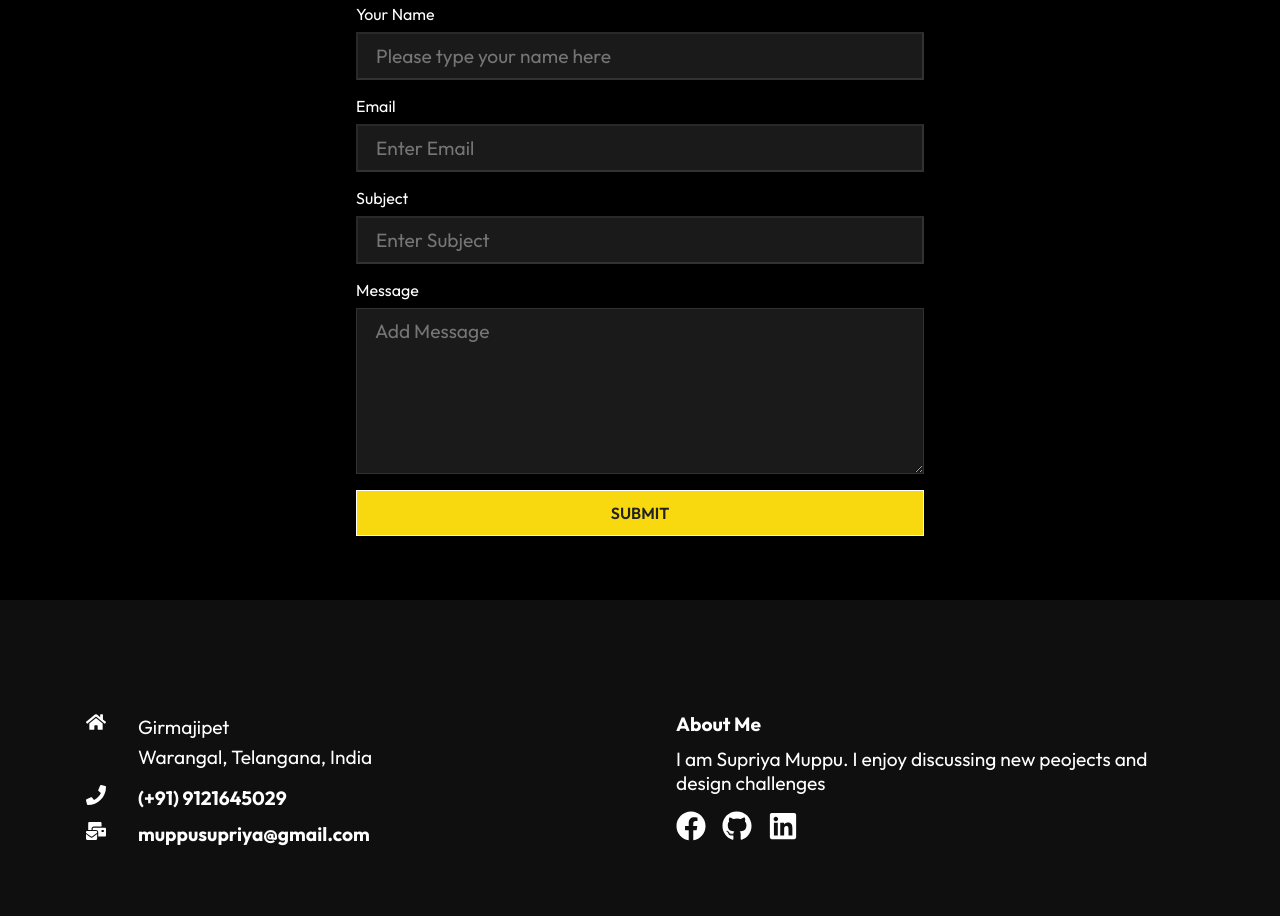
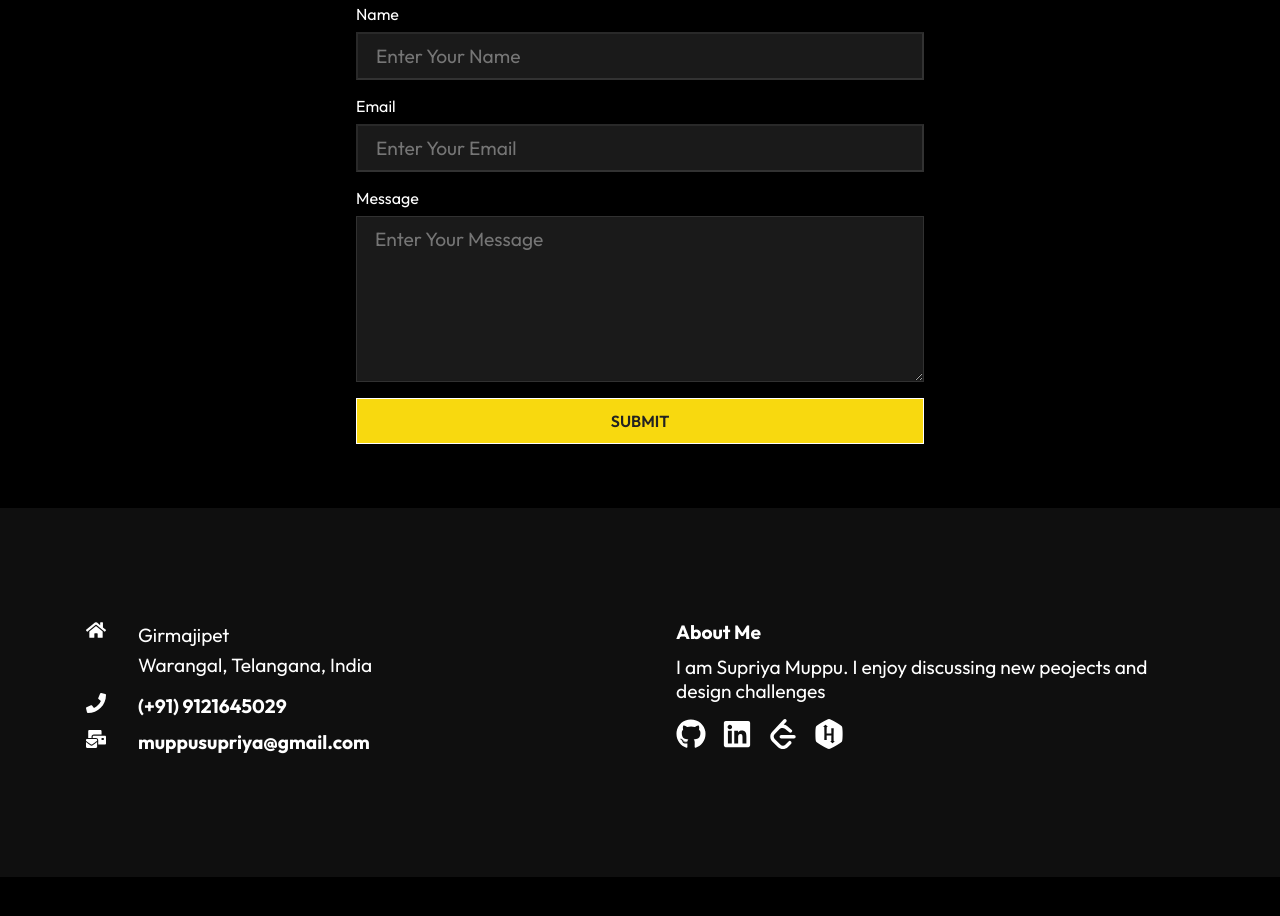
Before and after one commit to Supriya-48/portfolio, a React (Create React App) app: page /contact in a window 1280 px wide. Shown: the part 540-1456 px from the top of the page. After the commit the page ends 1417 px from the top, so only its background shows below. Built offline with nearby package versions, Linux system fonts and the light colour scheme; the HTML template or start-up script is replaced by a standard one.

Commit message:
Added email section

```diff
--- a/package.json
+++ b/package.json
@@ -3,6 +3,7 @@
   "version": "0.1.0",
   "private": true,
   "dependencies": {
+    "@emailjs/browser": "^3.10.0",
     "@testing-library/jest-dom": "^5.16.5",
     "@testing-library/react": "^13.4.0",
     "@testing-library/user-event": "^13.5.0",
--- a/src/components/Footer.js
+++ b/src/components/Footer.js
@@ -1,6 +1,7 @@
 import "./FooterStyles.css";
 import React from "react";
-import { FaFacebook, FaGithub, FaHome, FaLinkedin, FaMailBulk, FaPhone, FaTwitch, FaTwitter } from "react-icons/fa";
+import {FaGithub, FaHackerrank, FaHome, FaLinkedin, FaMailBulk, FaPhone,} from "react-icons/fa";
+import {SiLeetcode} from "react-icons/si";
 
 const Footer = () => {
   return (
@@ -42,15 +43,21 @@ const Footer = () => {
                 I enjoy discussing new peojects and design challenges
             </p>
             <div className="social">
-            <FaFacebook
-                size={30}
-                style={{ color: "#fff", marginRight: "1rem" }}
-              />
               <a href="https://github.com/Supriya-48"><FaGithub
                 size={30}
                 style={{ color: "#fff", marginRight: "1rem" }}
               /></a>
               <a href="https://www.linkedin.com/in/supriya-muppu/"><FaLinkedin
+                size={30}
+                style={{ color: "#fff", marginRight: "1rem" }}
+              /></a>
+              <a href="https://leetcode.com/Supriya_muppu/">
+              <SiLeetcode
+                size={30}
+                style={{ color: "#fff", marginRight: "1rem" }}
+              />
+              </a>
+              <a href="https://www.hackerrank.com/muppusupriya"><FaHackerrank
                 size={30}
                 style={{ color: "#fff", marginRight: "1rem" }}
               /></a>
--- a/src/components/Form.js
+++ b/src/components/Form.js
@@ -1,22 +1,29 @@
-import "./FormStyles.css"
-import React from 'react'
+import './FormStyles.css';
+import emailjs from '@emailjs/browser';
+import React,{useState} from 'react'
+const Form = () => {
+    const [ack,setAck]=useState("");
+    const handleSubmit = (e) =>{
+      setAck("Email Sent!")
+      e.preventDefault();
+      emailjs.sendForm('service_y6hbv8f','template_9dc3zns',e.target,'PGhv1a4ag0u0GueAX');
+    }
+  return (
 
-const Form = () => {
-  return (
-    <div className="form">
-        <form>
-            <label>Your Name</label>
-            <input type="text" placeholder="Please type your name here"></input>
-            <label>Email</label>
-            <input type="text" placeholder="Enter Email"></input>
-            <label>Subject</label>
-            <input type="text" placeholder="Enter Subject"></input>
-            <label>Message</label>
-            <textarea rows="6" placeholder="Add Message"/>
+        <form onSubmit={handleSubmit} className='form'>
+
+          <label htmlFor="name">Name</label>
+            <input type="input" name ="name_from" id="name_from" placeholder="Enter Your Name"></input>
+
+            <label htmlFor="email">Email</label>
+            <input type="input" id="email_from" name="email_from" placeholder="Enter Your Email"></input>
+
+            <label htmlFor="message">Message</label>
+            <textarea id="message" name="message" rows="6" placeholder="Enter Your Message"/>
             <button className="btn">Submit</button>
+            <p>{ack}</p>
         </form>
-    </div>
   )
 }
 
-export default Form
+export default Form;
--- a/src/components/WorkCardData.js
+++ b/src/components/WorkCardData.js
@@ -1,17 +1,17 @@
+import { FaLongArrowAltUp } from "react-icons/fa";
 import pro1 from "../assets/imgPro1.jpg"
 import pro2 from "../assets/imgPro1.jpg"
 import pro3 from "../assets/imgPro1.jpg"
 const ProjectCardData=[
  {
     imgsrc:pro1,
-    title:"Pizzeria Website",
-    text:"A website for ordering pizza ",
-    view :"https://google.com",
+    title:"Virtual Art Gallery",
+    text:"A virtual art gallery with basic user authentication like login,register,change password and logout. A logged in user can like an image or open image carousel by clicking on any image. The tech stalk used is java,Spring boot and react js and PostgresSql",
     source:"https://google.com"
  },
  {
     imgsrc:pro2,
-    title:"Pizzeria Website",
+    title:"Pizzeria",
     text:"A website for ordering pizza ",
     view :"https://google.com",
     source:"https://google.com"
```
Also changed, not shown: 1 other file (tests, documents, lock files or other folders).
